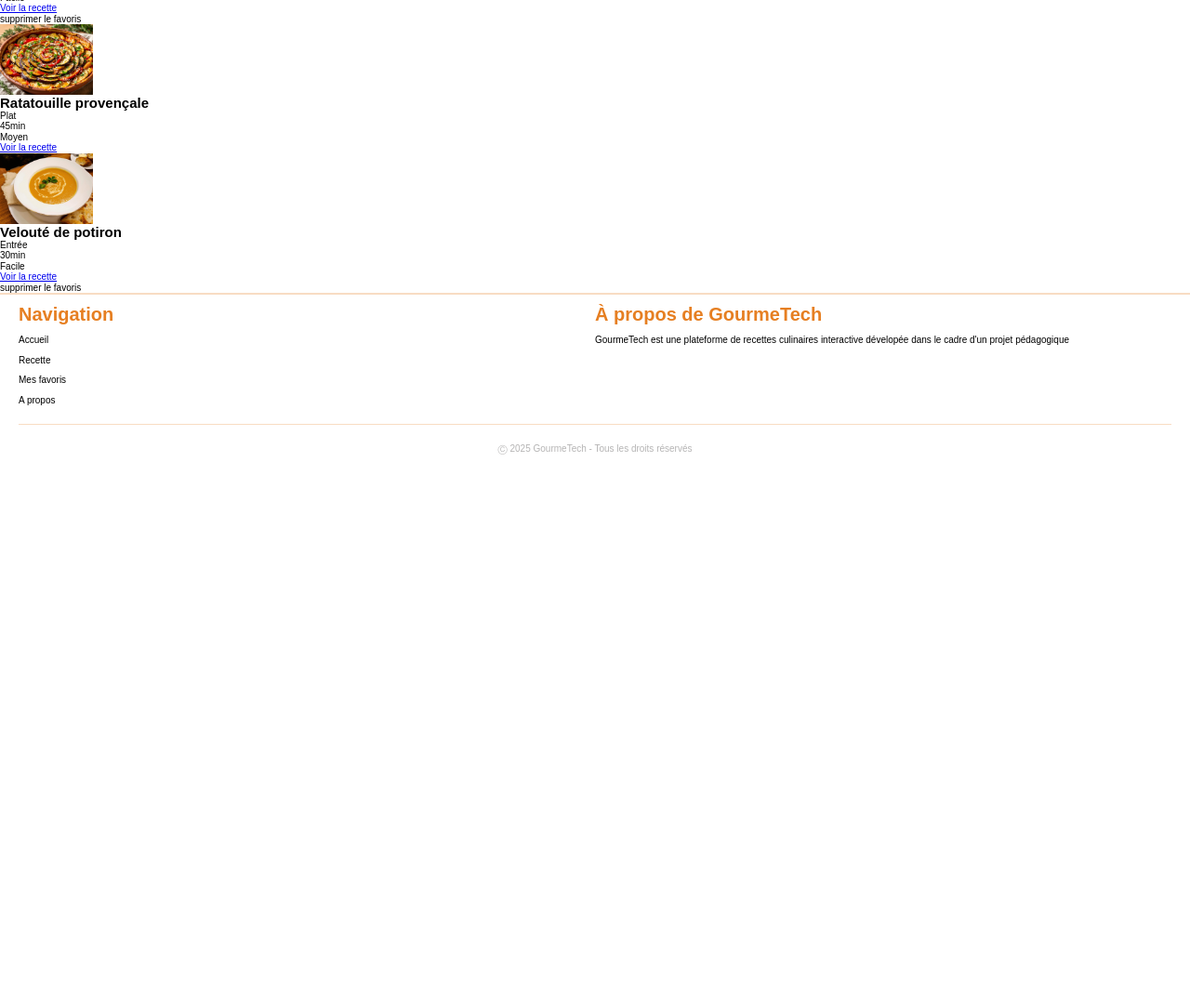
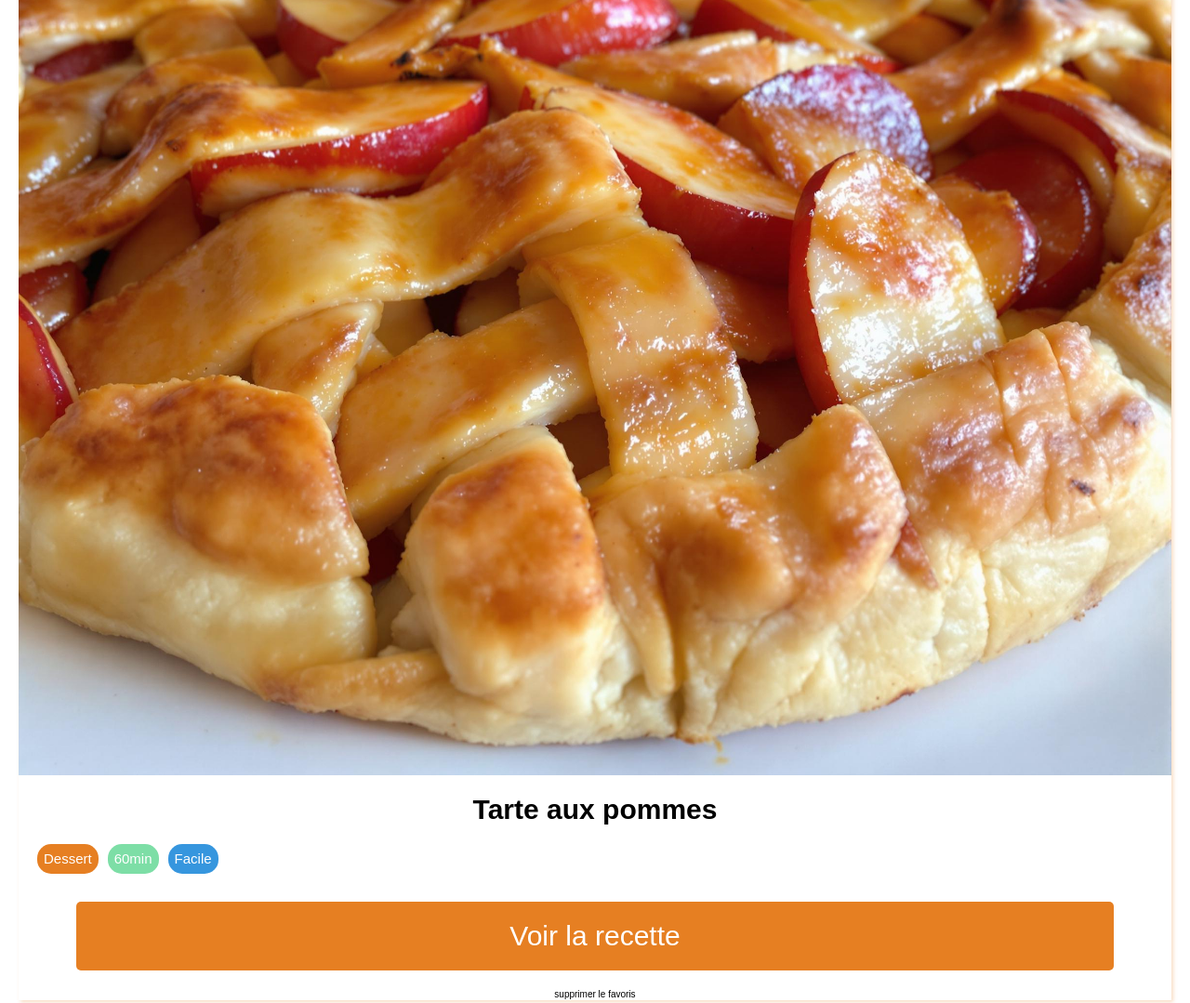
Before and after one commit to MorvinQUERNEL/GourmeTech-MorvinQuernel, a plain HTML site: page favoris.html in a window 1280 px wide. Shown: the part 179-1258 px from the top of the page at 93% size. Before the commit the page ends 800 px from the top, so only its background shows below. Drawn offline with Linux system fonts and the light colour scheme.

Commit message:
css_page_favoris

```diff
--- a/css/styles-favoris.css
+++ b/css/styles-favoris.css
@@ -0,0 +1,72 @@
+.page-favoris {
+
+    padding-bottom: 1rem;
+    margin: 20px;
+    display: grid;
+    gap: 2rem;
+
+    article {
+        text-align: center;
+        border-radius: 10px 10px 0px 0px;
+        overflow: hidden;
+        box-shadow: 2px 2px 4px var(--primary-light);
+        display: none;
+
+        &.show-fav {
+            display: block;
+        }
+
+        .contenaire-img {
+            .img-recette {
+                width: 100%;
+            }
+        }
+
+        h2 {
+            margin-block: 2rem;
+            font-size: 3rem;
+        }
+
+        .description {
+            display: flex;
+            justify-content: start;
+            gap: 1rem;
+            margin-block: 1rem;
+            margin-inline: 2rem;
+
+            p {
+                font-size: 1.5rem;
+                padding: 7px;
+                color: white;
+                border-radius: 15px;
+
+                &.type-plat {
+                    background-color: var(--primary);
+                }
+
+                &.type-temps {
+                    background-color: var(--green);
+                }
+
+                &.type-dificulte {
+                    background-color: var(--blue);
+                }
+            }
+
+        }
+
+        button {
+            margin-inline: 2rem;
+            border-radius: 5px;
+            text-align: center;
+            padding-block: 2rem;
+            border: none;
+            width: 90%;
+            text-decoration: none;
+            background-color: var(--primary);
+            font-size: 3rem;
+            color: white;
+            margin-block: 2rem;
+        }
+    }
+}
--- a/favoris.html
+++ b/favoris.html
@@ -52,41 +52,42 @@
 <main>
     <section class="page-favoris">
         <article class="article-tarte-aux-pomme show-fav">
-            <div>
-                <img src="assets/images/img-tarte-aux-pommes.jpg" width="100" alt="tarte aux pommes">
+            <div class="contenaire-img">
+                <img src="assets/images/img-tarte-aux-pommes.jpg" class="img-recette" width="100" alt="tarte aux pommes">
             </div>
             <h2>Tarte aux pommes</h2>
-            <div>
+            <div class="description">
                 <p class="type-plat">Dessert</p>
                 <p class="type-temps">60min</p>
                 <p class="type-dificulte">Facile</p>
             </div>
-            <a href="recette.html">Voir la recette</a>
+            <button>Voir la recette</button>
             <p>supprimer le favoris</p>
         </article>
         <article class="article-ratatouille-provencale">
-            <div>
-                <img src="assets/images/img-ratatouille-provencale.jpg" width="100" alt="ratatouille provencale">
+            <div class="contenaire-img">
+                <img src="assets/images/img-ratatouille-provencale.jpg" class="img-recette" width="100" alt="ratatouille provencale">
             </div>
             <h2>Ratatouille provençale</h2>
-            <div>
+            <div class="description">
                 <p class="type-plat">Plat</p>
                 <p class="type-temps">45min</p>
                 <p class="type-dificulte">Moyen</p>
             </div>
-            <a href="recette.html">Voir la recette</a>
+            <button>Voir la recette</button>
+            <p>supprimer le favoris</p>
         </article>
         <article class="article-veloute-de-potiron">
-            <div>
-                <img src="assets/images/img-velouté-potiron.jpg" width="100" alt="velouté de potiron">
+            <div class="contenaire-img">
+                <img src="assets/images/img-velouté-potiron.jpg" class="img-recette" width="100" alt="velouté de potiron">
             </div>
             <h2>Velouté de potiron</h2>
-            <div>
+            <div class="description">
                 <p class="type-plat">Entrée</p>
                 <p class="type-temps">30min</p>
                 <p class="type-dificulte">Facile</p>
             </div>
-            <a href="recette.html">Voir la recette</a>
+            <button>Voir la recette</button>
             <p>supprimer le favoris</p>
         </article>
     </section>
```
